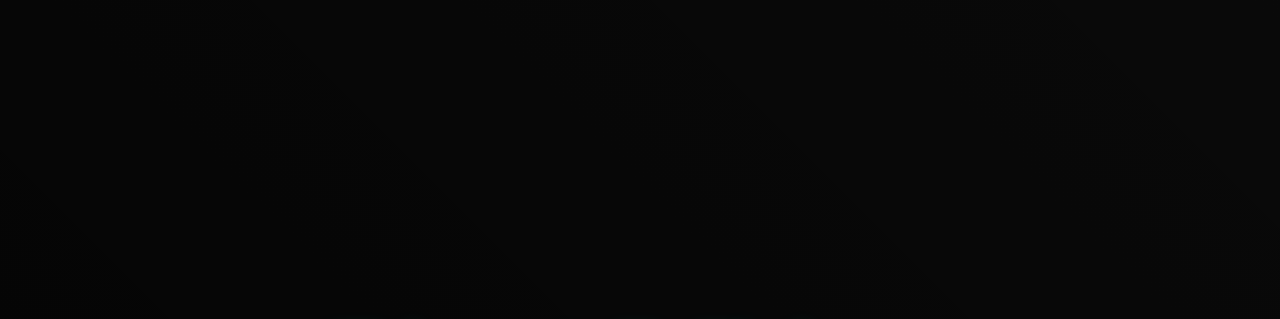
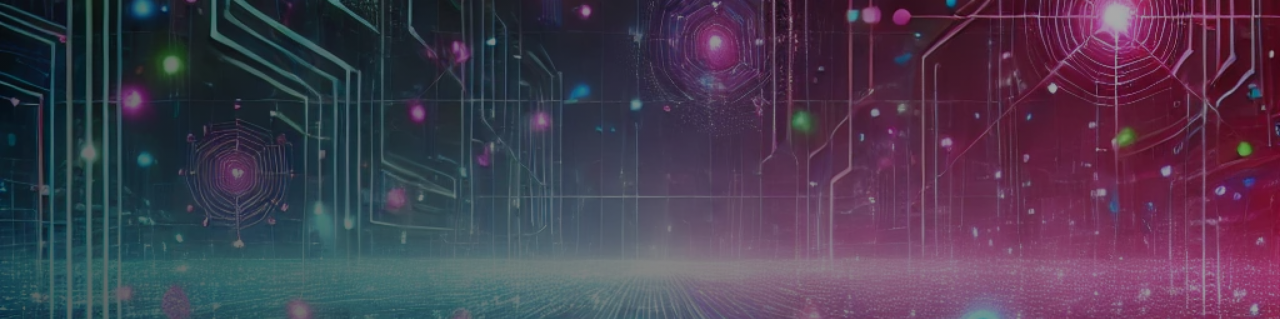
Before and after one commit to GanymedeWordsmyth/cbpetersoninfosec.solutions, a plain HTML site: page index.html in a window 1280 px wide. Shown: the top 319 px of the page. Drawn offline with Linux system fonts and the light colour scheme.

Commit message:
Update styles.css

```diff
--- a/styles.css
+++ b/styles.css
@@ -26,7 +26,7 @@ body {
     justify-content: center;
     height: 100vh;  /* Full viewport height */
     width: 100vw;   /* Full viewport width */
-    background: url('path/to/your/background-image.png') no-repeat center center/cover;
+    background: url('/images/cyberpunk-bg.png') no-repeat center center/cover;
     position: relative;
 }
 
```
